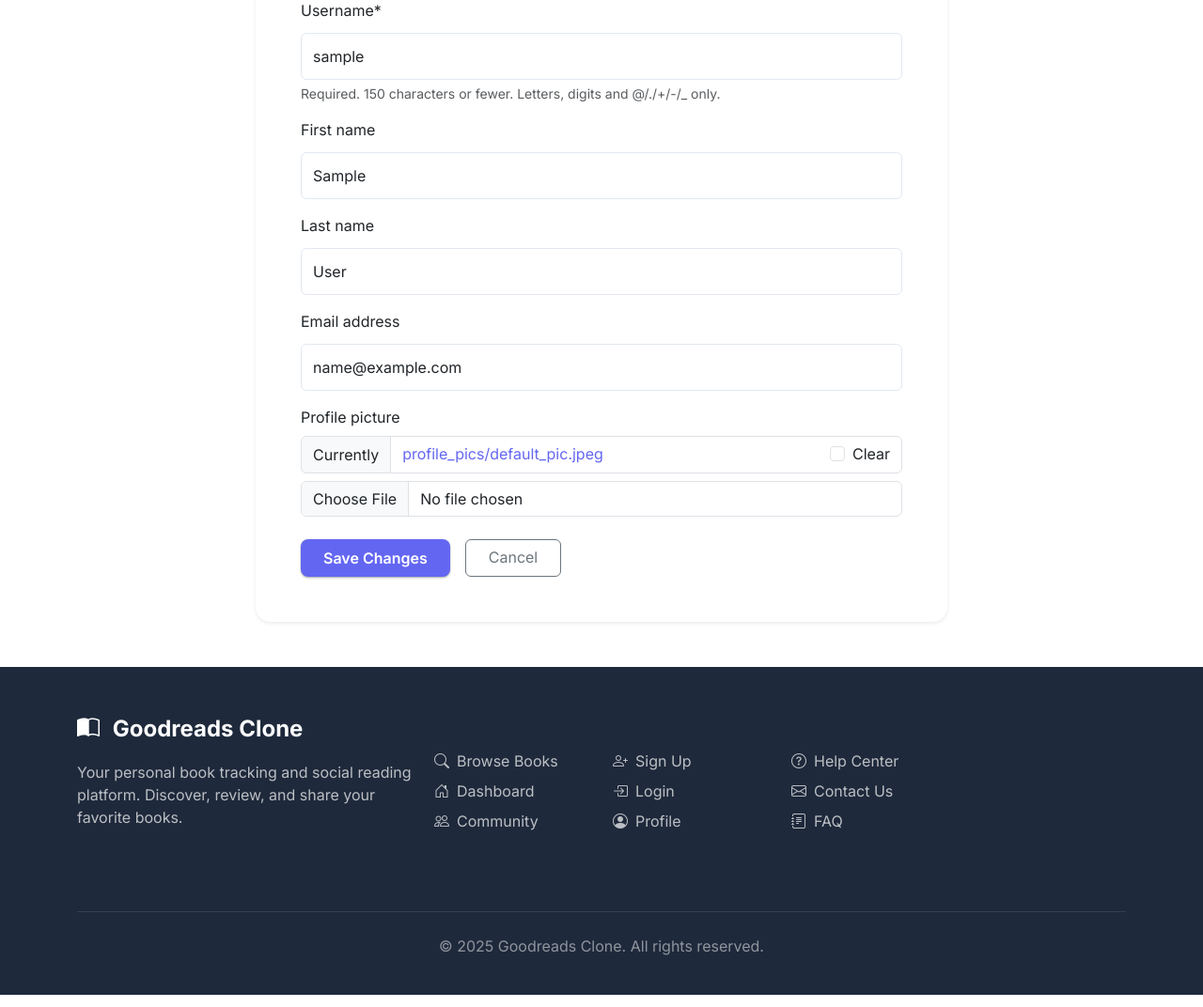
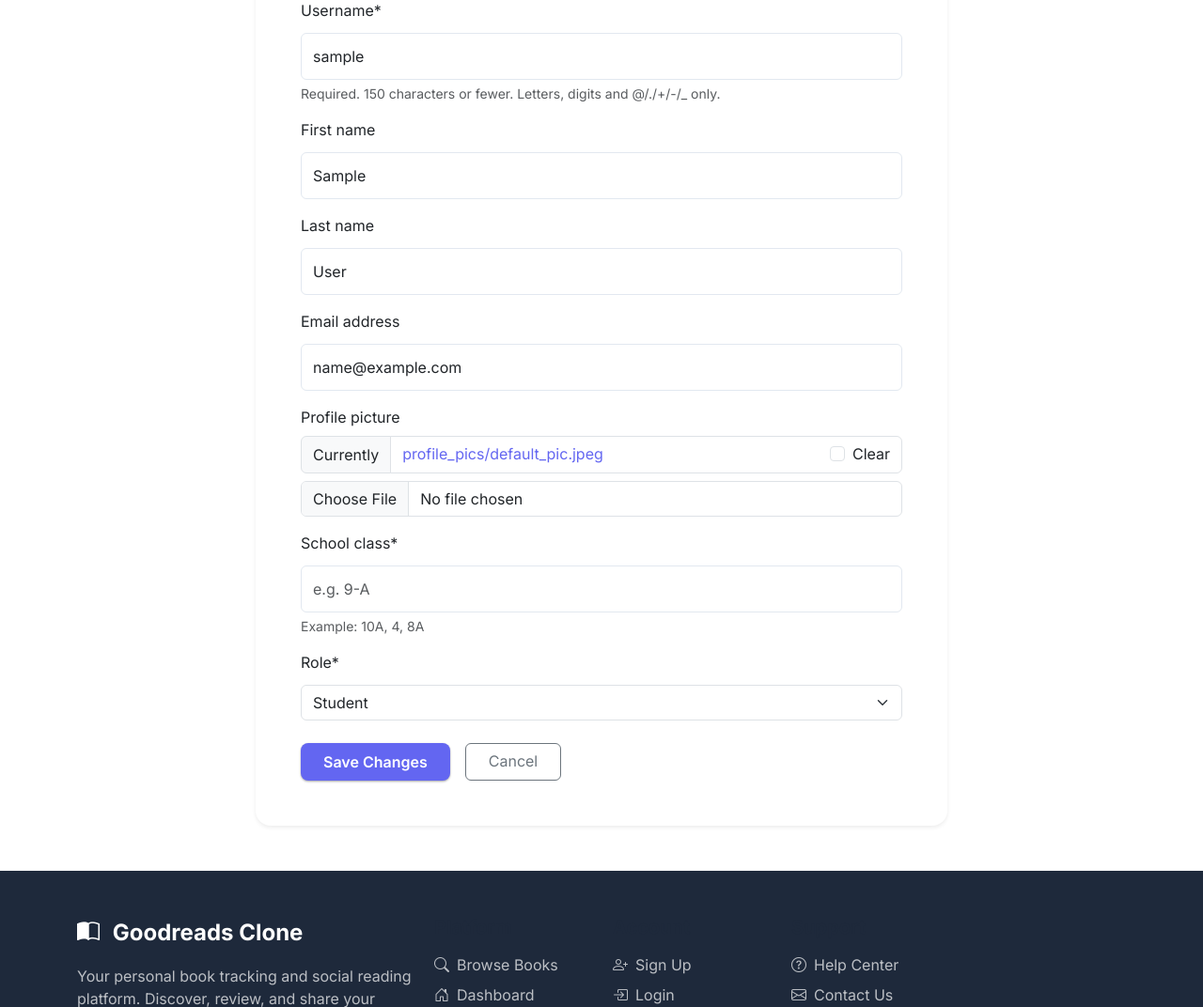
Before and after one commit to PolitexProg/book-library, a Django app: page /users/profile/update/ in a window 1280 px wide. Shown: the part 363-1435 px from the top of the page at 94% size. Run offline with Django 5.2, Linux system fonts and the light colour scheme; the visitor is signed in with stand-in values (Sample User, id 1); some libraries are stand-ins or nearby versions.

Commit message:
added role and school class

```diff
--- a/users/forms.py
+++ b/users/forms.py
@@ -1,44 +1,40 @@
 from typing import Any
 from django import forms
 from django.contrib.auth import get_user_model
-from django.core.exceptions import ValidationError
+from django.contrib.auth.forms import UserCreationForm
 
 User = get_user_model()
 
 
-class UserCreateForm(forms.ModelForm):
-    password2 = forms.CharField(
-        label="Confirm Password", widget=forms.PasswordInput, strip=False
+class UserCreateForm(UserCreationForm):
+    school_class = forms.CharField(
+        label="School Class",
+        max_length=10,
+        required=False,
+        widget=forms.TextInput(attrs={"placeholder": "e.g. 9-A"})
     )
-    password = forms.CharField(
-        label="Password", widget=forms.PasswordInput, strip=False
+    role = forms.ChoiceField(
+        choices=User.ROLE_CHOICES,
+        label="Role",
+        initial="student"
     )
 
     class Meta:
         model = User
-        fields = ("username", "first_name", "last_name", "email", "password")
-
-    def clean(self):
-        cleaned_data = super().clean()
-        password = cleaned_data.get("password")
-        password2 = cleaned_data.get("password2")
-
-        if password and password2 and password != password2:
-            raise forms.ValidationError(
-                "Пароли не совпадают. Пожалуйста, введите их повторно."
-            )
-        return cleaned_data
+        fields = ("username", "first_name", "last_name", "email", "school_class", "role")
 
     def save(self, commit: bool = True) -> Any:
         user = super().save(commit=False)
-        user.set_password(self.cleaned_data["password"])
         if commit:
             user.save()
-
         return user
 
 
 class UserUpdateForm(forms.ModelForm):
     class Meta:
         model = User
-        fields = ("username", "first_name", "last_name", "email", "profile_picture")
+        fields = ("username", "first_name", "last_name", "email", "profile_picture", "school_class", "role")
+        widgets = {
+            "school_class": forms.TextInput(attrs={"class": "form-control", "placeholder": "e.g. 9-A"}),
+            "role": forms.Select(attrs={"class": "form-control"}),
+        }
--- a/users/models.py
+++ b/users/models.py
@@ -58,7 +58,7 @@ class CustomUser(AbstractUser):
         ("admin", "Admin"),
     )
     role = models.CharField(max_length=20, choices=ROLE_CHOICES, default="student")
-
+    school_class = models.CharField(max_length=20, blank=False, null=False, help_text="Example: 10A, 4, 8A")
 
     profile_picture = models.ImageField(
         upload_to="profile_pics/",
@@ -68,10 +68,15 @@ class CustomUser(AbstractUser):
     )
 
     def __str__(self):
-        return f"{self.first_name} {self.last_name} ({self.role})"
+        return f"{self.username} ({self.get_role_display()}, {self.school_class})"
+
+    def get_role_display(self):
+        return self.role
+
+
+
     def friends(self):
         """Return a queryset of users who are friends (accepted requests)."""
-        # Users who sent accepted requests to me
         sent = FriendshipRequest.objects.filter(
             from_user=self, status=FriendshipRequest.STATUS_ACCEPTED
         ).values_list("to_user", flat=True)
```
Also changed, not shown: templates/home.html (+25 -27 lines), users/migrations/0008_customuser_school_class.py (added).
